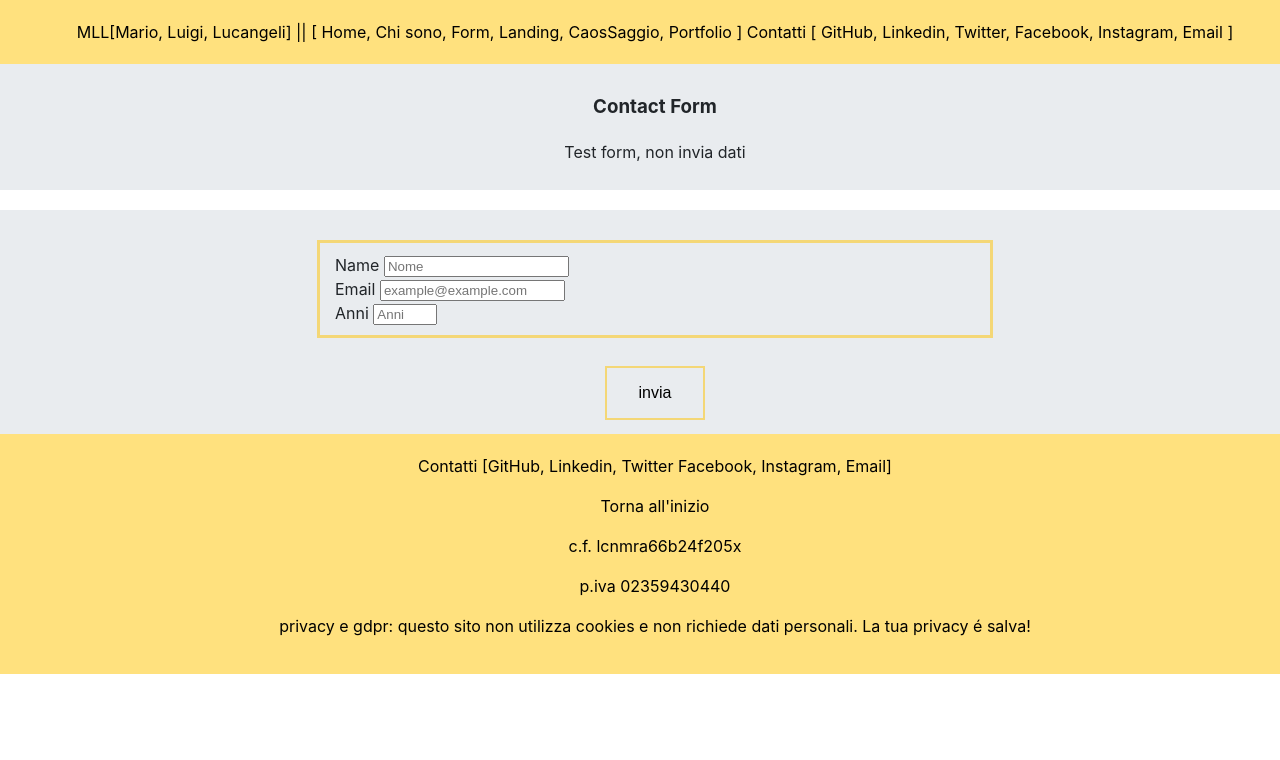
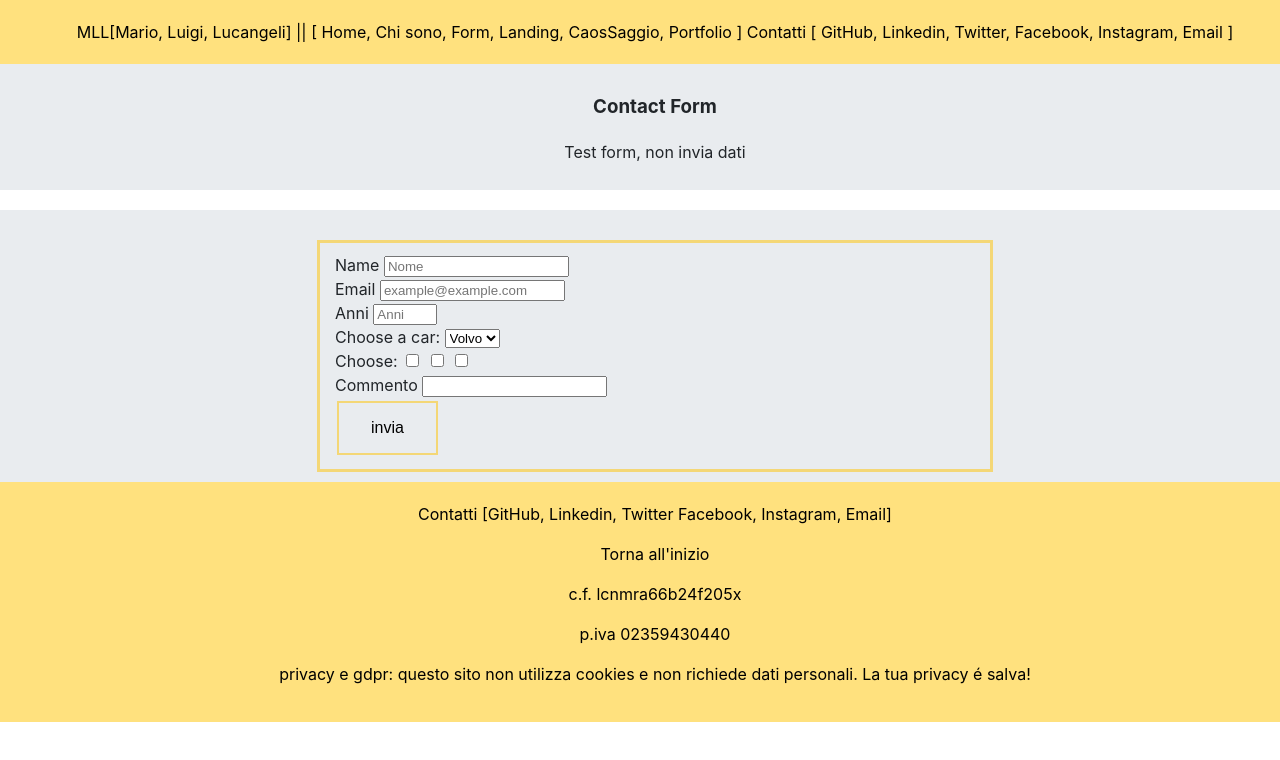
Before and after one commit to marioluk/lucangeli.it, a plain HTML site: page form.html in a window 1280 px wide. Shown: the top 760 px of the page. Drawn offline with Linux system fonts and the light colour scheme.

Commit message:
update form

```diff
--- a/form.html
+++ b/form.html
@@ -50,12 +50,29 @@
 
             <section>
                 <form id="survey-form">
-                    <label id="name-label">Name</label> <input type="text" id="name" placeholder="Nome"><br>
-                    <label id="email-label">Email</label> <input type="text" id="email" pattern="[^ @]*@[^ @]*"
-                        placeholder="example@example.com" required><br>
+                    <label id="name-label">Name</label> <input type="text" id="name" placeholder="Nome"><br />
+                    <label id="email-label">Email</label> <input type="email" id="email" pattern="[^ @]*@[^ @]*"
+                        placeholder="example@example.com" required><br />
                     <label id="number-label">Anni</label> <input type="number" id="number" min="18" max="100"
-                        placeholder="Anni">
-                </form><br>
+                        placeholder="Anni"><br />
+
+                    <label for="cars">Choose a car:</label>
+                    <select id="cars" name="cars" id="dropdown">
+                        <option value="volvo">Volvo</option>
+                        <option value="saab">Saab</option>
+                        <option value="fiat">Fiat</option>
+                        <option value="audi">Audi</option>
+                    </select><br />
+
+                    <label for="cars">Choose:</label>
+                    <input type="checkbox" id="scales" name="scales" value="1">
+                    <input type="checkbox" id="scales" name="scales" value="2">
+                    <input type="checkbox" id="scales" name="scales" value="3"><br />
+
+                    <label for="commento">Commento</label>
+                    <input type="textarea">
+
+                <br>
                 <input type="submit" class="button" value="invia">
                 </form>
 
```
